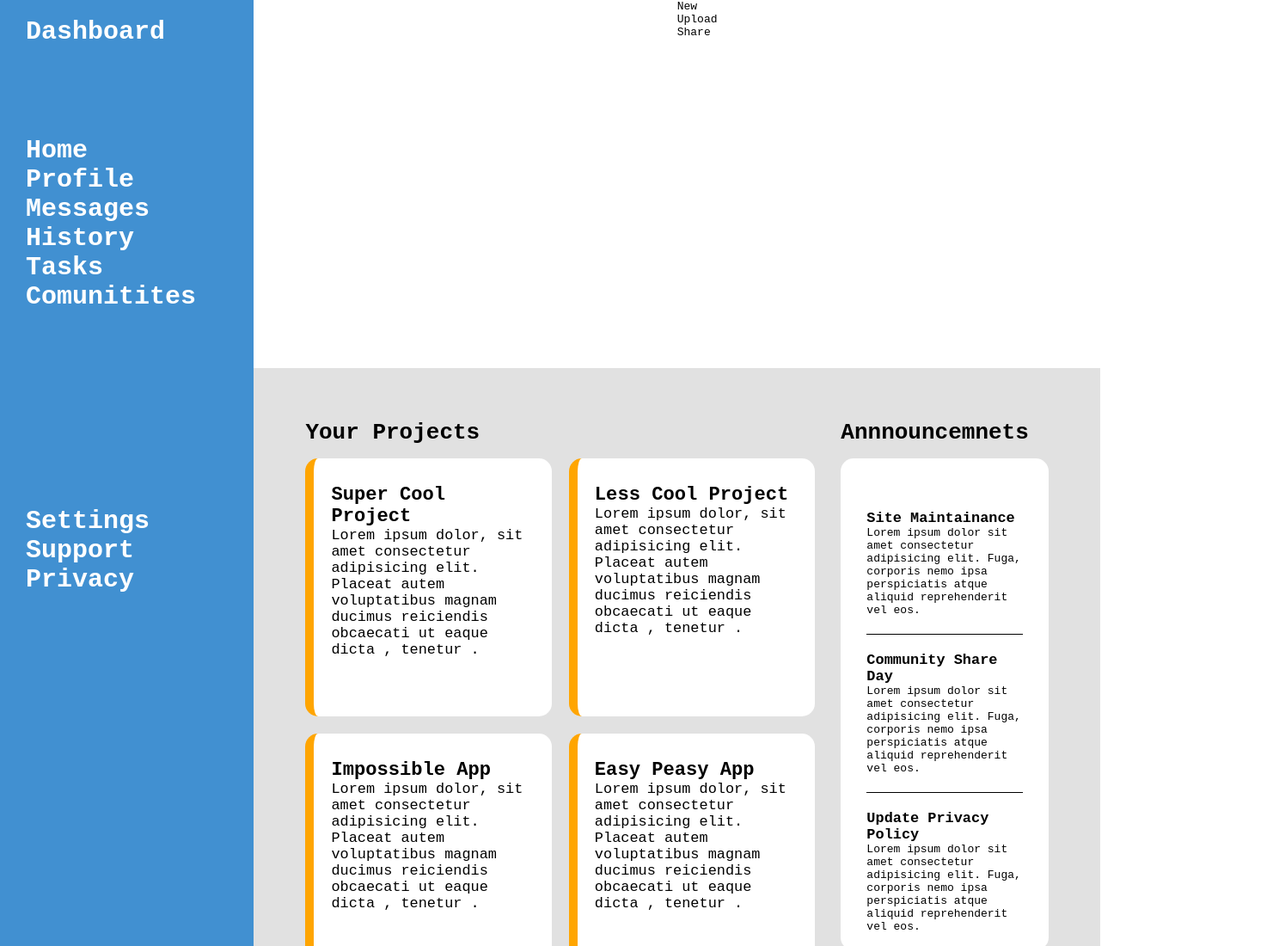
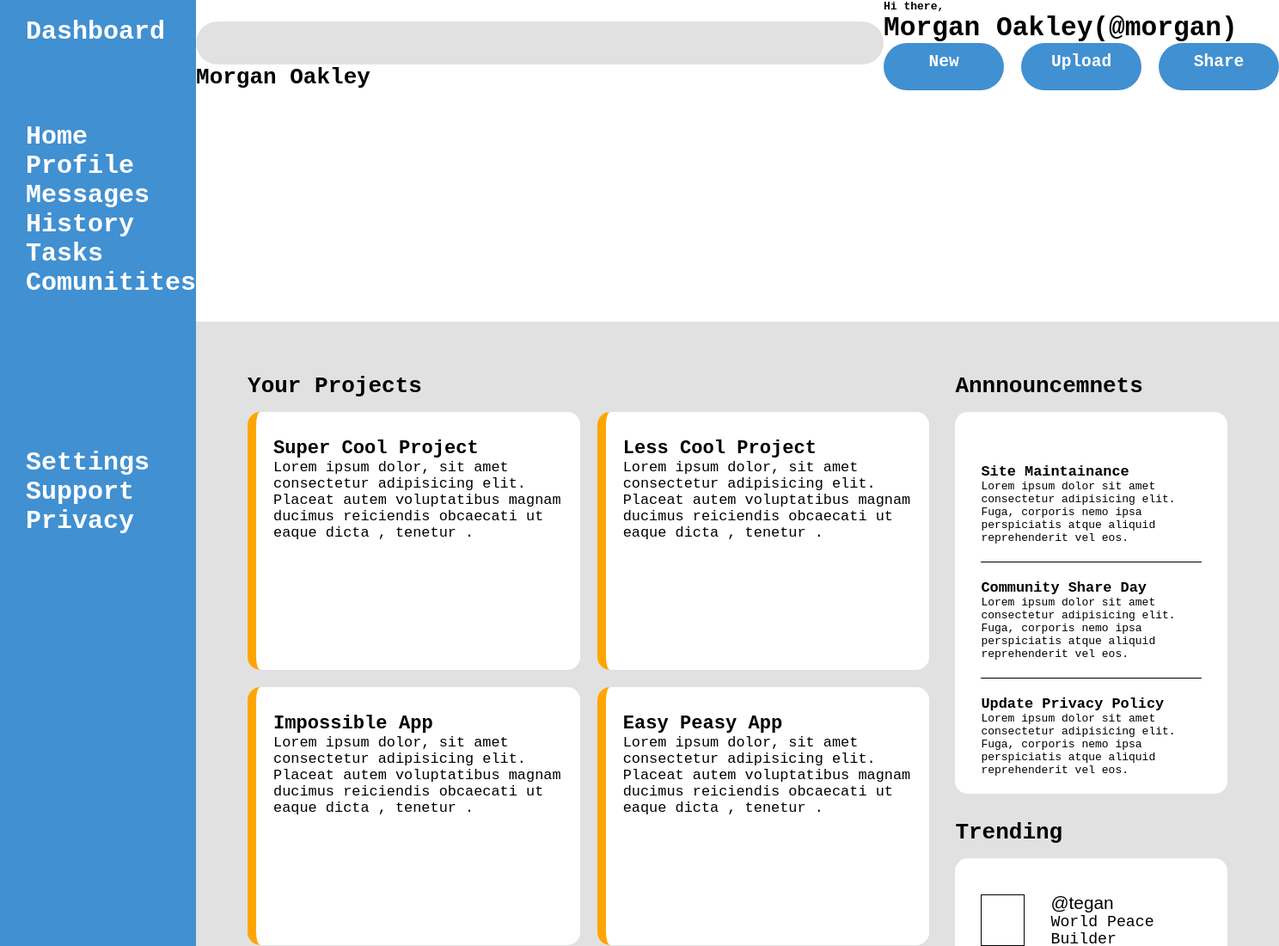
Before and after one commit to higgsboson909/admin-dashboard, a plain HTML site: page index.html in a window 1280 px wide. Shown: the top 1100 px of the page at 86% size, 1488 px wide, since content can reach past the window. Drawn offline with Linux system fonts and the light colour scheme.

Commit message:
Finish Structure of page

```diff
--- a/index.html
+++ b/index.html
@@ -10,20 +10,24 @@
     <header>
         <div class="header-top">
             <div class="search">
-                <div></div>
-                <div></div>
+                <div class="search-icon"></div>
+                <div>
+                    <form action="get" class="">
+                        <input type="text">
+                    </form>
+                </div>
             </div>
             <ul class="top-right">
-                <li></li>
-                <li></li>
-                <li></li>
+                <li class="notification"></li>
+                <li class="right-img"></li>
+                <li class="name">Morgan Oakley</li>
             </ul>
         </div>
         <div class="header-bottom">
             <div class="account">
-                <div></div>
-                <div></div>
-                <div></div>
+                <div class="bottom-img"></div>
+                <div class="greeting">Hi there, </div>
+                <div class="username">Morgan Oakley(@morgan)</div>
             </div>
             <ul class="post-options">
                 <li>New</li>
--- a/styles.css
+++ b/styles.css
@@ -16,14 +16,52 @@ header {
     display: grid;
     background-color: white;
     grid-template-rows: repeat(2, 1fr);
-    grid-template-columns: 1fr 1fr;
+    grid-template-columns: 1.5fr 1fr;
     grid-column-start: 2;
     grid-row-start: 1;
+    font-weight: bold;
 }
 
+.search {
+    margin-top: 25px;
+}
 
+.search input{
+    height: 50px;
+    width: 800px;
+    border-radius: 50px;
 
+}
+.search form input[type=text] {
+    border: none;
+    background-color: #e1e1e1;
+    padding: 10px;
+}
 
+header .name {
+    font-size: 2rem;
+}
+
+header .username {
+    font-size: 2.4rem;
+}
+.post-options {
+    display: grid;
+    grid-template-columns: 1fr 1fr 1fr;
+    justify-self: center;
+    gap: 20px;
+}
+.post-options li  {
+    font-size: 1.5rem;
+    text-align: center;
+    width: 140px;
+    height: 55px;
+    padding-top: 11px;
+    color: white;
+    border-radius: 50px;
+    background-color: #4190D1;
+}
+/* side bar  */
 .sidebar {
     display: grid;
     grid-template-columns: 1fr;
```
